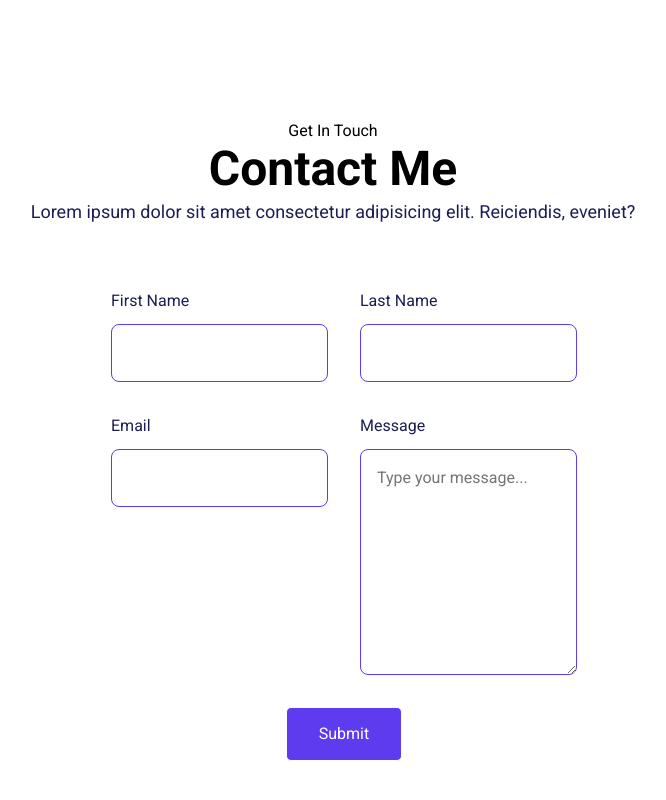
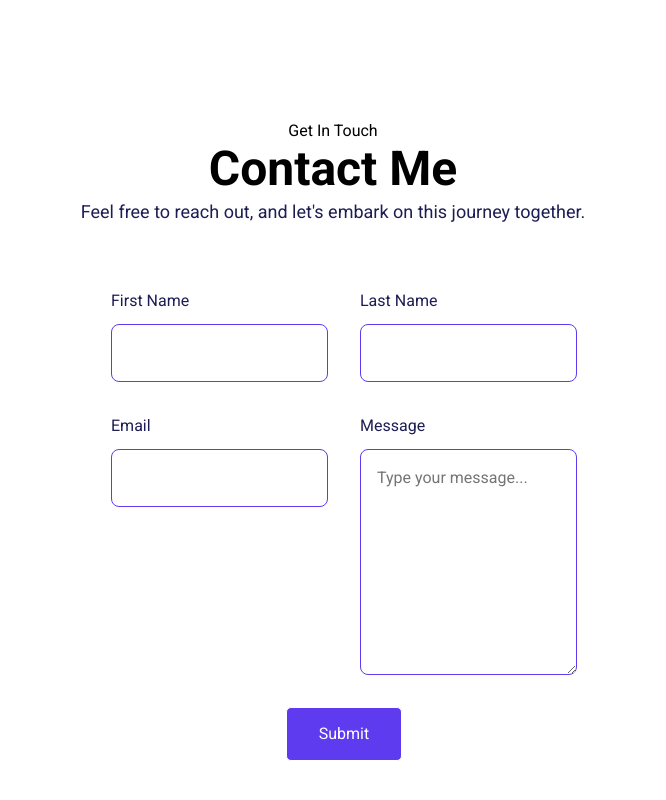
Before and after one commit to heehong01/react-js-portfolio, a React (Create React App) app: page / in a window 1280 px wide. Shown: the part 6233-7033 px from the top of the page, without its empty margins (307-973 px from the left). Built offline with nearby package versions, Linux system fonts and the light colour scheme.

Commit message:
fixed lorem ipsum to actual information. added name to message

```diff
--- a/src/Pages/Home/ContactMe.jsx
+++ b/src/Pages/Home/ContactMe.jsx
@@ -31,8 +31,7 @@ const ContactMe = () => {
         <p className="sub-title-">Get In Touch</p>
         <h2>Contact Me</h2>
         <p className="text-lg">
-          Lorem ipsum dolor sit amet consectetur adipisicing elit. Reiciendis,
-          eveniet?
+          Feel free to reach out, and let's embark on this journey together.
         </p>
       </div>
       <form ref={form} className="contact-form-container" onSubmit={sendEmail}>
@@ -72,6 +71,7 @@ const ContactMe = () => {
             <span className="text-md">Message</span>
             <textarea
               className="contact-input text-md"
+              name="message"
               id="message"
               rows="8"
               placeholder="Type your message..."
```
